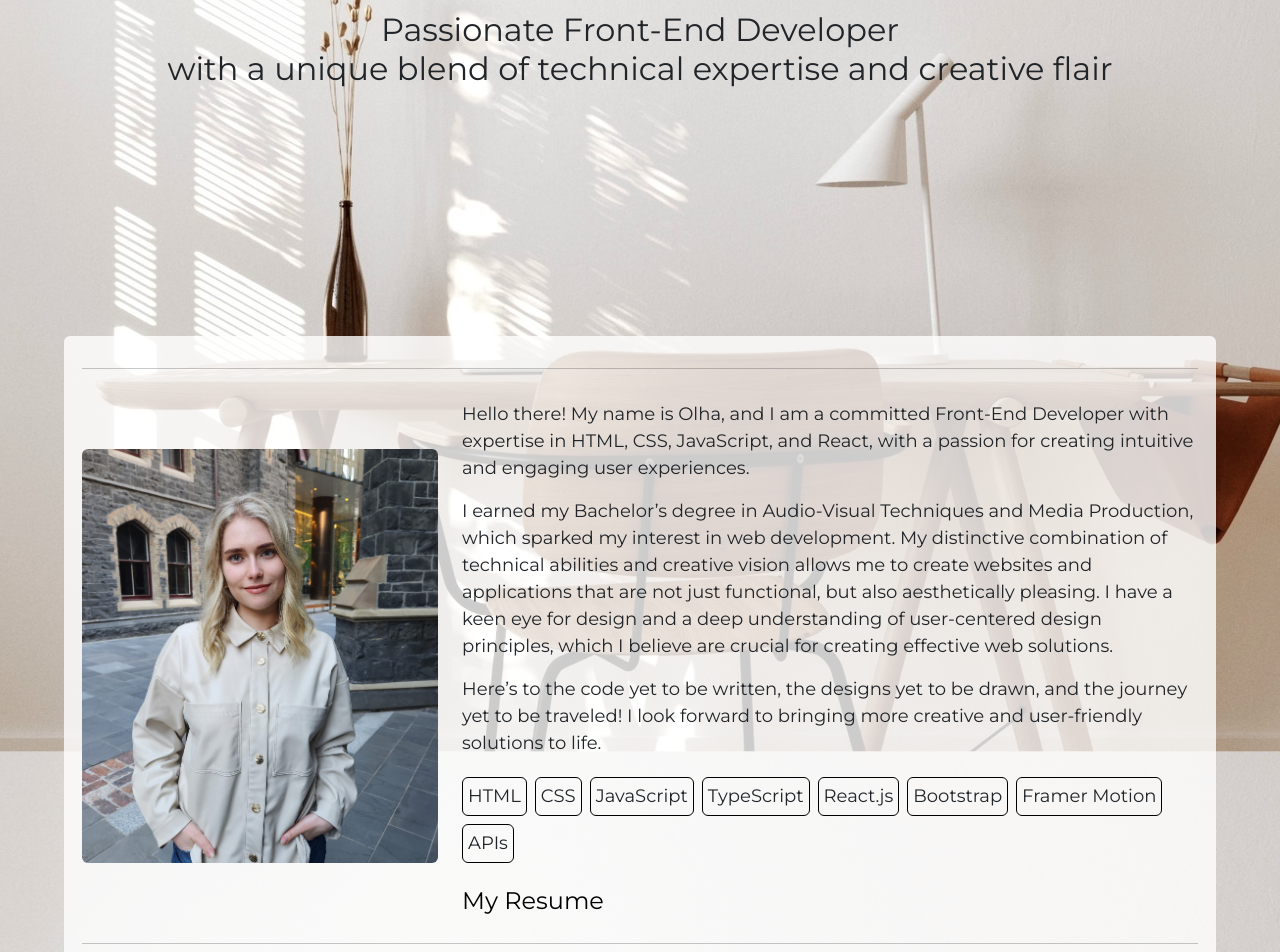
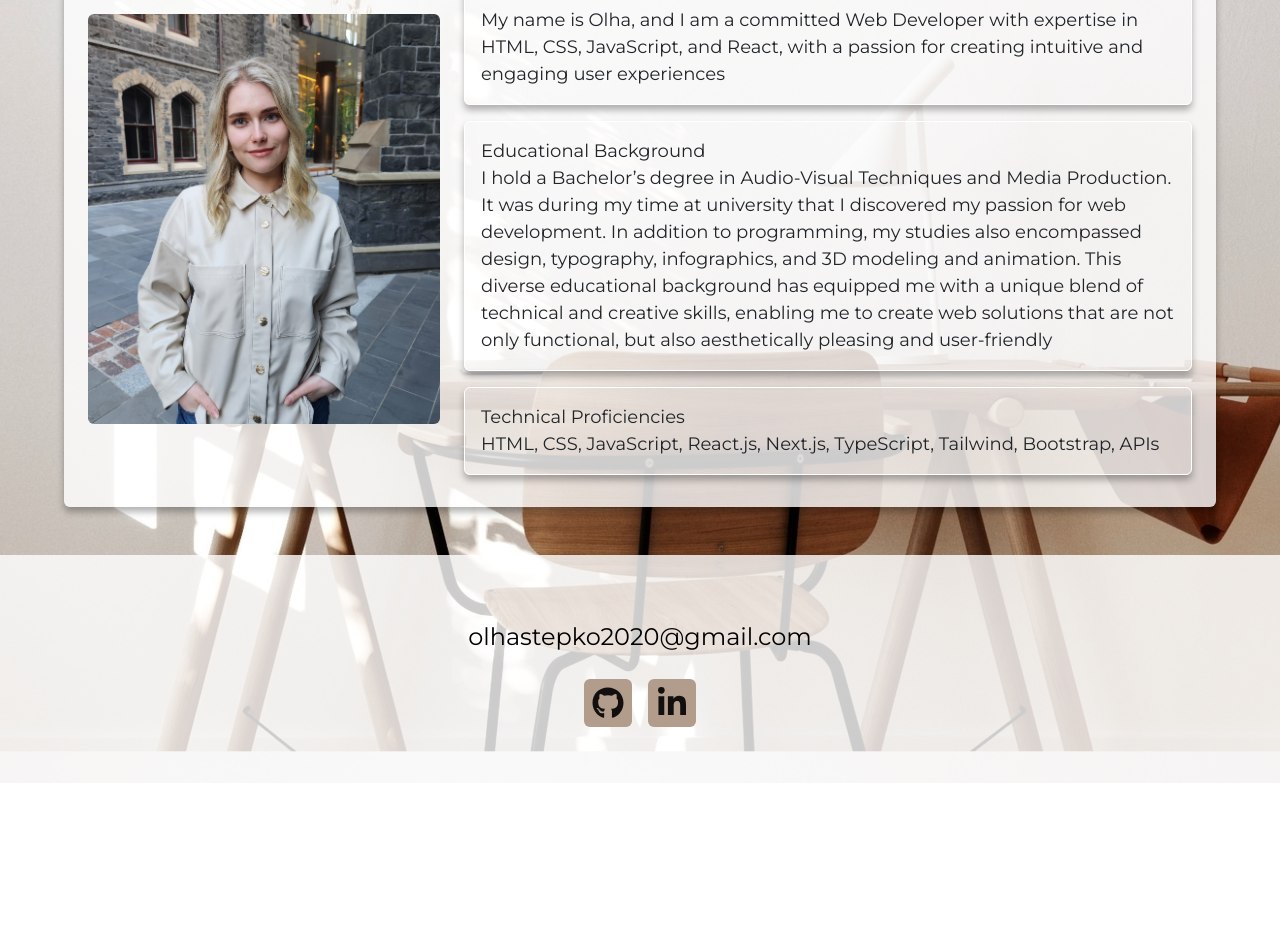
Before and after one commit to Lia-O1/portfolio-react-2, a React (Create React App) app: page /about in a window 1280 px wide. Shown: the part 400-1352 px from the top of the page. After the commit the page ends 1183 px from the top, so only its background shows below. Built offline with nearby package versions, Linux system fonts and the light colour scheme.

Commit message:
About page styling
- Link to a resume moved to the home page
- Deleted unnecessary css classes
- Added styling to paragraphs

```diff
--- a/src/styles/About.css
+++ b/src/styles/About.css
@@ -5,12 +5,10 @@
   background-position: center;
   background-attachment: fixed;
   font-family: "Montserrat", sans-serif;
+  padding-top: 26vh;
+  min-height: 100vh;
 }
 
-.About .about-greeting {
-  padding-top: 36vh;
-  padding-bottom: 30vh;
-}
 .About h1 {
   font-family: "Great Vibes", cursive;
   font-size: 96px;
@@ -22,39 +20,39 @@
   font-size: 18px;
 }
 
-.About .resume-link {
+.About .p-wrapper {
+  border: 1px solid #fff;
+}
+
+.About .primary-btn {
+  font-size: 24px;
+  padding: 15px 25px;
+  border: 1px solid #000;
+  box-shadow: 0px 0px 10px rgba(0, 0, 0, 0.7);
+  transition: box-shadow 300ms ease-in-out;
+  background: #b29d8c;
+}
+
+.About .primary-btn:hover {
+  box-shadow: 0px 0px 15px rgba(0, 0, 0, 0.7);
+}
+
+.About a {
   color: #000;
   text-decoration: none;
-  font-size: 24px;
-  position: relative;
 }
 
-.About .animation-link:after {
-  content: " ";
-  position: absolute;
-  bottom: 0;
-  left: 0;
-  width: 0%;
-  border-bottom: 1px solid #000;
-  transition: 0.5s;
+.About .link {
+  font-size: 24px;
 }
 
-.About .animation-link:hover:after {
-  width: 100%;
-}
-
-.About .skill {
-  border: 1px solid #000;
-  padding: 5px;
+.About .b-shadow {
+  box-shadow: 0px 5px 7px rgb(0, 0, 0, 0.3);
 }
 
 @media (max-width: 768px) {
   .About p {
     text-align: justify;
-  }
-
-  .About .resume-wrapper {
-    justify-content: center;
   }
 }
 
--- a/src/styles/Contact.css
+++ b/src/styles/Contact.css
@@ -4,13 +4,10 @@
   background-size: cover;
   background-position: center;
   background-attachment: fixed;
+  padding-top: 26vh;
   padding-bottom: 20vh;
   min-height: 100vh;
   font-family: "Montserrat", sans-serif;
-}
-
-.Contact .page-wrap {
-  padding-top: 26vh;
 }
 
 .Contact .wrapper {
@@ -19,7 +16,7 @@
   font-size: 18px;
 }
 
-.Contact .contact-headline {
+.Contact h1 {
   font-family: "Great Vibes", cursive;
   font-size: 72px;
 }
@@ -50,6 +47,10 @@
   justify-content: end;
 }
 
+.Contact .b-shadow {
+  box-shadow: 0px 5px 7px rgb(0, 0, 0, 0.3);
+}
+
 @media (max-width: 768px) {
   .Contact .contact-me-header,
   .Contact .contact-me-sub,
@@ -65,7 +66,7 @@
   }
 }
 @media (max-width: 576px) {
-  .Contact .contact-headline {
+  .Contact h1 {
     font-size: 54px;
   }
   .Contact .contact-me-sub,
--- a/src/styles/Home.css
+++ b/src/styles/Home.css
@@ -33,7 +33,6 @@ h3 {
   padding: 15px 25px;
   border: 1px solid #000;
   box-shadow: 0px 0px 10px rgba(0, 0, 0, 0.7);
-  margin: 0 auto;
   transition: box-shadow 300ms ease-in-out;
 }
 
--- a/src/views/About.js
+++ b/src/views/About.js
@@ -4,90 +4,52 @@ import Footer from "../Components/Footer";
 import myPhoto from "../images/my-photo.jpg";
 import "../styles/About.css";
 
-const skills = [
-  "HTML",
-  "CSS",
-  "JavaScript",
-  "TypeScript",
-  "React.js",
-  "Bootstrap",
-  "Framer Motion",
-  "APIs",
-];
-
 export default function About() {
   return (
-    <div className="About">
+    <>
       <Nav />
-      <div className="text-center about-greeting">
-        <h1>About me</h1>
-        <h3 className="px-2">
-          Passionate <br className="d-md-inline d-md-none" />
-          Front-End Developer <br />
-          with a unique blend of technical expertise and creative flair
-        </h3>
-      </div>
-      <div className="pb-5">
-        <div className="rounded-2 mx-auto px-1 py-3 b-shadow wrapper">
-          <div className="container about-me-inf">
-            <hr className="py-2" />
-            <div className="row d-flex align-items-center justify-content-center">
-              <div className="col-sm-4 d-none d-lg-block">
-                <div className="d-flex justify-content-start">
-                  <img
-                    src={myPhoto}
-                    alt="Olha"
-                    className="rounded-2 w-100 mb-3"
-                  />
-                </div>
+      <div className="About">
+        <h1 className="text-center">About me</h1>
+        <div className="container rounded-2 mx-auto p-4 b-shadow wrapper">
+          <div className="row">
+            <div className="col-4 d-none d-md-block my-auto">
+              <img src={myPhoto} alt="Olha" className="rounded-2 w-100" />
+            </div>
+            <div className="col-md-8 d-flex flex-column justify-content-center align-items">
+              <div className="rounded-2 p-3 my-2 p-wrapper b-shadow d-flex flex-column justify-content-center">
+                <span>Hello there!</span>
+                <p className="m-0">
+                  My name is Olha, and I am a committed Web Developer with
+                  expertise in HTML, CSS, JavaScript, and React, with a passion
+                  for creating intuitive and engaging user experiences
+                </p>
               </div>
-              <div className="col-md-8">
-                <p>
-                  Hello there! My name is Olha, and I am a committed Front-End
-                  Developer with expertise in HTML, CSS, JavaScript, and React,
-                  with a passion for creating intuitive and engaging user
-                  experiences.
+              <div className="rounded-2 p-3 my-2 p-wrapper b-shadow">
+                <span>Educational Background</span>
+                <p className="m-0">
+                  I hold a Bachelor’s degree in Audio-Visual Techniques and
+                  Media Production. It was during my time at university that I
+                  discovered my passion for web development. In addition to
+                  programming, my studies also encompassed design, typography,
+                  infographics, and 3D modeling and animation. This diverse
+                  educational background has equipped me with a unique blend of
+                  technical and creative skills, enabling me to create web
+                  solutions that are not only functional, but also aesthetically
+                  pleasing and user-friendly
                 </p>
-                <p>
-                  I earned my Bachelor’s degree in Audio-Visual Techniques and
-                  Media Production, which sparked my interest in web
-                  development. My distinctive combination of technical abilities
-                  and creative vision allows me to create websites and
-                  applications that are not just functional, but also
-                  aesthetically pleasing. I have a keen eye for design and a
-                  deep understanding of user-centered design principles, which I
-                  believe are crucial for creating effective web solutions.
+              </div>
+              <div className="rounded-2 p-3 my-2 p-wrapper b-shadow">
+                <span>Technical Proficiencies</span>
+                <p className="m-0">
+                  HTML, CSS, JavaScript, React.js, Next.js, TypeScript,
+                  Tailwind, Bootstrap, APIs
                 </p>
-                <p className="pb-0 mb-0">
-                  Here’s to the code yet to be written, the designs yet to be
-                  drawn, and the journey yet to be traveled! I look forward to
-                  bringing more creative and user-friendly solutions to life.
-                </p>
-                <div className="d-flex flex-wrap my-3">
-                  {skills.map((skill) => {
-                    return (
-                      <div className="me-2 my-1 rounded-2 skill" key={skill}>
-                        {skill}
-                      </div>
-                    );
-                  })}
-                </div>
-                <hr className="d-block d-md-none" />
-                <div className="d-flex my-2 resume-wrapper">
-                  <a
-                    href="https://1drv.ms/b/s!Amwf-W7QJ58Ajb4TGCAB75hamHtgRw?e=f4Nxoi"
-                    className="resume-link animation-link"
-                  >
-                    My Resume
-                  </a>
-                </div>
               </div>
             </div>
-            <hr />
           </div>
         </div>
+        <Footer />
       </div>
-      <Footer />
-    </div>
+    </>
   );
 }
--- a/src/views/Contact.js
+++ b/src/views/Contact.js
@@ -6,13 +6,11 @@ import "../styles/Footer.css";
 
 export default function Contact() {
   return (
-    <div className="Contact">
+    <>
       <Nav />
-      <div className="page-wrap">
-        <h1 className="text-center pb-2 contact-headline">
-          Lets get in touch!
-        </h1>
-        <div className="container rounded-2 p-5 wrapper">
+      <div className="Contact">
+        <h1 className="text-center">Lets get in touch!</h1>
+        <div className="container rounded-2 p-5 b-shadow wrapper">
           <div className="row pb-4">
             <div className="col-md-7">
               <div className="row">
@@ -72,6 +70,6 @@ export default function Contact() {
           </div>
         </div>
       </div>
-    </div>
+    </>
   );
 }
--- a/src/views/Home.js
+++ b/src/views/Home.js
@@ -1,5 +1,4 @@
 import React from "react";
-import { NavLink } from "react-router-dom";
 import { HashLink } from "react-router-hash-link";
 import Nav from "../Components/Nav";
 import Card from "../Components/Card";
@@ -16,7 +15,7 @@ export default function Home() {
         <div className="d-flex flex-column ustify-content-center align-items-center text-center">
           <h2>Hi, I am</h2>
           <h1>Olha Stepko</h1>
-          <h3>Front-end developer, based in Australia</h3>
+          <h3>Web Developer, based in Australia</h3>
           <div className="d-flex justify-content-center text-center mt-4 buttons">
             <HashLink
               to="/#portfolio"
@@ -24,12 +23,14 @@ export default function Home() {
             >
               My Portfolio
             </HashLink>
-            <NavLink
-              to="/contact"
+            <a
+              target="_blank"
+              rel="noreferrer"
+              href="https://1drv.ms/b/s!Amwf-W7QJ58AlvsKwmBkLK6p6tVV9Q?e=t72WYm"
               className="secondary-btn link rounded-2 ms-3"
             >
-              Contact me
-            </NavLink>
+              My Resume
+            </a>
           </div>
         </div>
         <div className="space py-5" id="portfolio">
```
